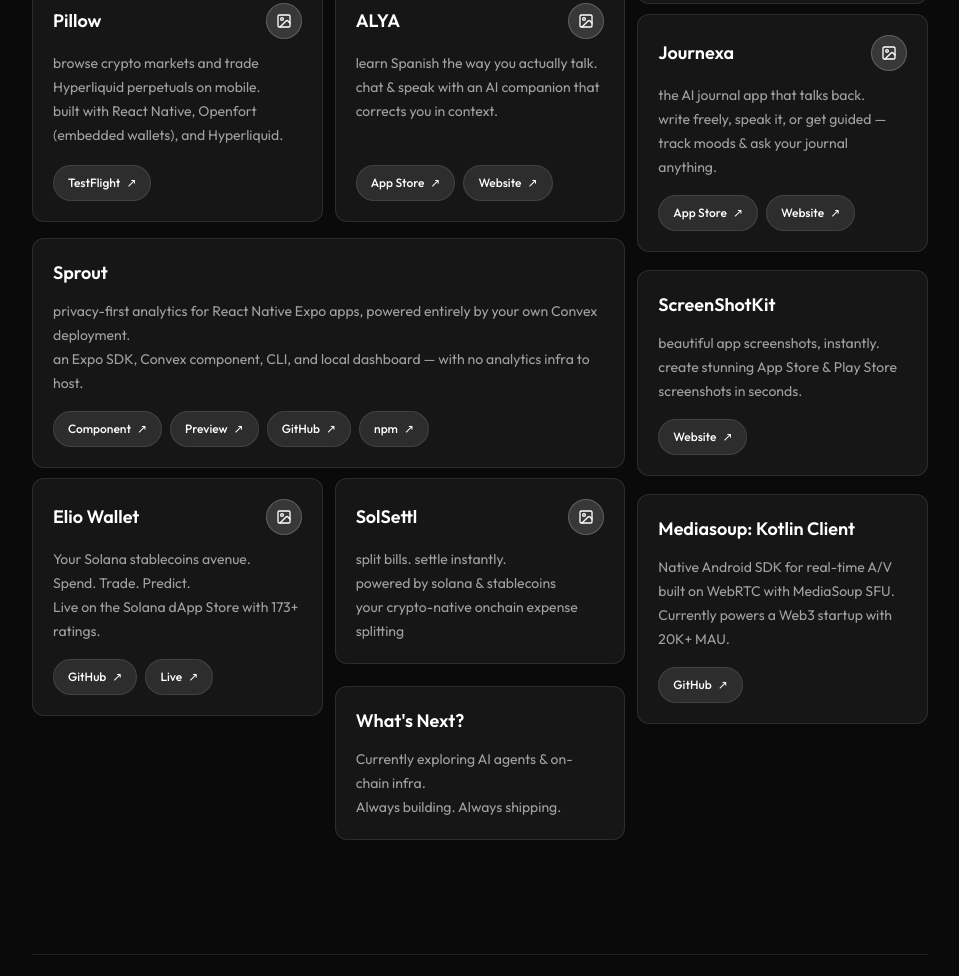
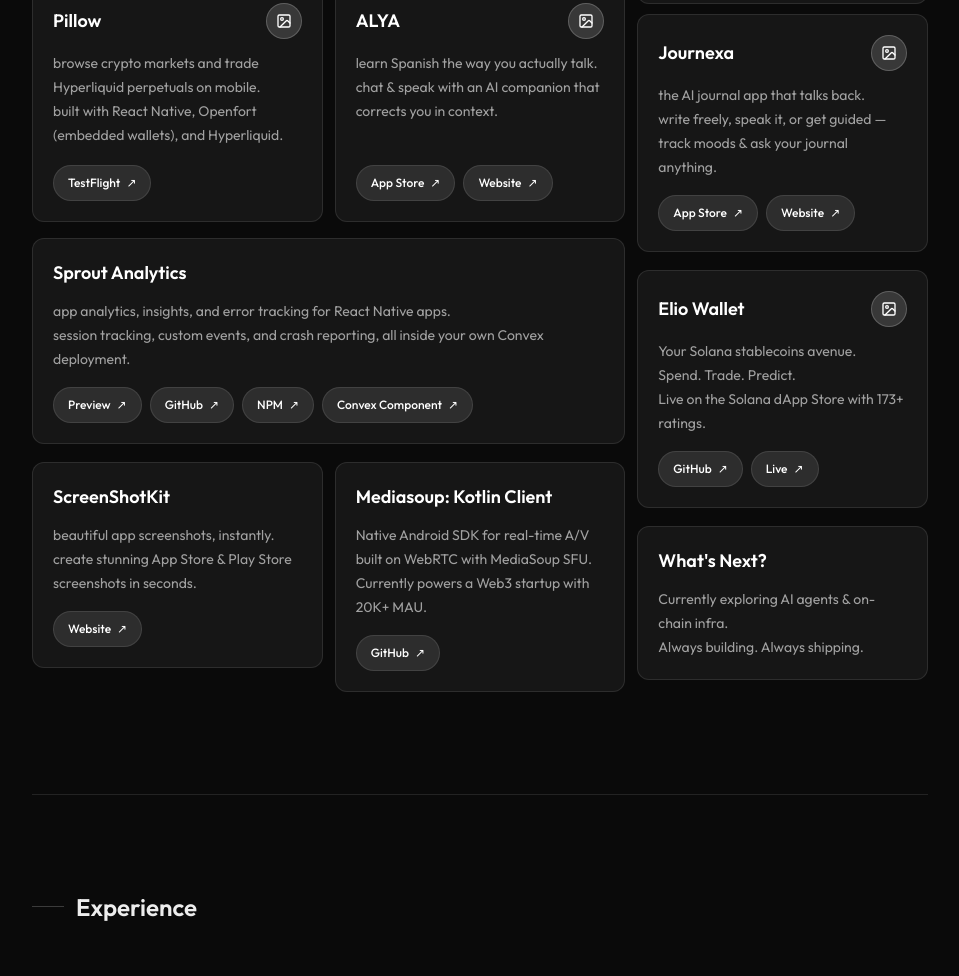
Before and after one commit to ambjn/portfolio-ambjn, an Astro site: page / in a window 1280 px wide. Shown: the part 894-1870 px from the top of the page, without its empty margins (160-1119 px from the left). Built offline with nearby package versions, Linux system fonts and the light colour scheme; Astro itself is replaced by a stand-in of ours.

Commit message:
refactor: remove SolSettl project, update Sprout metadata, and apply UI layout adjustments

```diff
--- a/src/components/Projects.astro
+++ b/src/components/Projects.astro
@@ -4,12 +4,12 @@ import { projects, type ProjectLinks } from "../data/content";
 const linkLabels: Record<keyof ProjectLinks, string> = {
   live: "Live",
   preview: "Preview",
-  component: "Component",
+  component: "Convex Component",
   github: "GitHub",
   appStore: "App Store",
   testflight: "TestFlight",
   website: "Website",
-  npm: "npm",
+  npm: "NPM",
 };
 
 const getProjectLinks = (links?: ProjectLinks) =>
@@ -30,7 +30,7 @@ const desktopCardLayouts = [
   "lg:col-span-2",
   "lg:col-span-2",
   "lg:col-span-2",
-  "lg:col-span-2",
+  "lg:col-span-2 min-h-48",
 ];
 
 const priority = new Map(["Jackfruit", "Grovi", "Pillow"].map((title, index) => [title, index]));
--- a/src/data/content.ts
+++ b/src/data/content.ts
@@ -77,20 +77,13 @@ export const projects: Project[] = [
     },
   },
   {
-    title: "Sprout",
-    description: "privacy-first analytics for React Native Expo apps, powered entirely by your own Convex deployment.\nan Expo SDK, Convex component, CLI, and local dashboard — with no analytics infra to host.",
+    title: "Sprout Analytics",
+    description: "app analytics, insights, and error tracking for React Native apps.\nsession tracking, custom events, and crash reporting, all inside your own Convex deployment.",
     links: {
-      component: "https://www.convex.dev/components/sprout-convex/analytics",
       preview: "https://sprout-convex-analytics.vercel.app/",
       github: "https://github.com/ambjn/sprout",
       npm: "https://www.npmjs.com/package/@sprout-convex/analytics",
-    },
-  },
-  {
-    title: "ScreenShotKit",
-    description: "beautiful app screenshots, instantly.\ncreate stunning App Store & Play Store screenshots in seconds.",
-    links: {
-      website: "https://www.screenshotkit.xyz/",
+      component: "https://www.convex.dev/components/sprout-convex/analytics",
     },
   },
   {
@@ -108,16 +101,11 @@ export const projects: Project[] = [
     ],
   },
   {
-    title: "SolSettl",
-    description: "split bills. settle instantly.\npowered by solana & stablecoins\nyour crypto-native onchain expense splitting",
-    images: [
-      "/projects/solsettl/1.jpg",
-      "/projects/solsettl/2.jpg",
-      "/projects/solsettl/3.jpg",
-      "/projects/solsettl/4.jpg",
-      "/projects/solsettl/5.jpg",
-      "/projects/solsettl/6.jpg",
-    ],
+    title: "ScreenShotKit",
+    description: "beautiful app screenshots, instantly.\ncreate stunning App Store & Play Store screenshots in seconds.",
+    links: {
+      website: "https://www.screenshotkit.xyz/",
+    },
   },
   {
     title: "Pillow",
```
Also changed, not shown: public/projects/solsettl/1.jpg (deleted), public/projects/solsettl/2.jpg (deleted), public/projects/solsettl/3.jpg (deleted), public/projects/solsettl/4.jpg (deleted), public/projects/solsettl/5.jpg (deleted), public/projects/solsettl/6.jpg (deleted).
